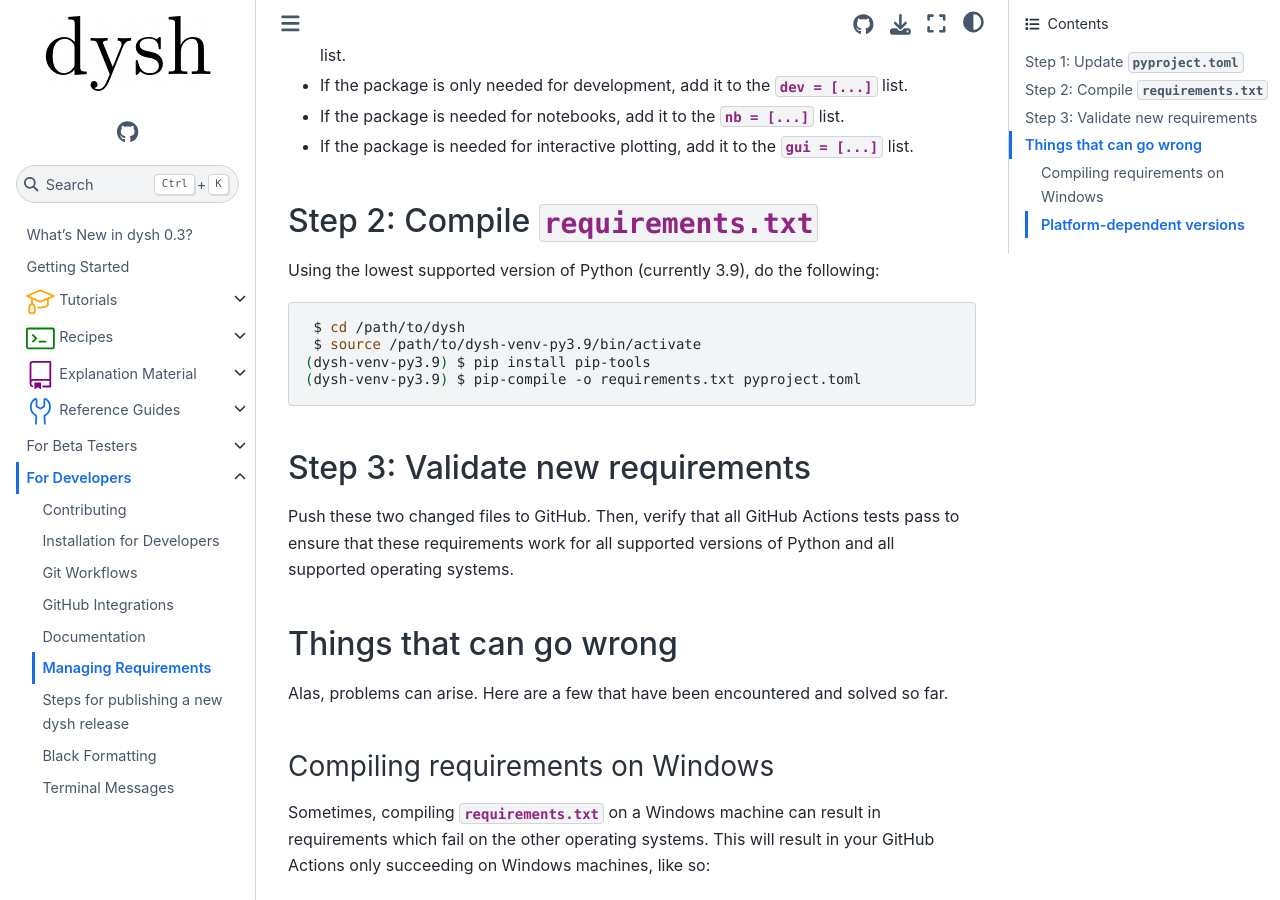
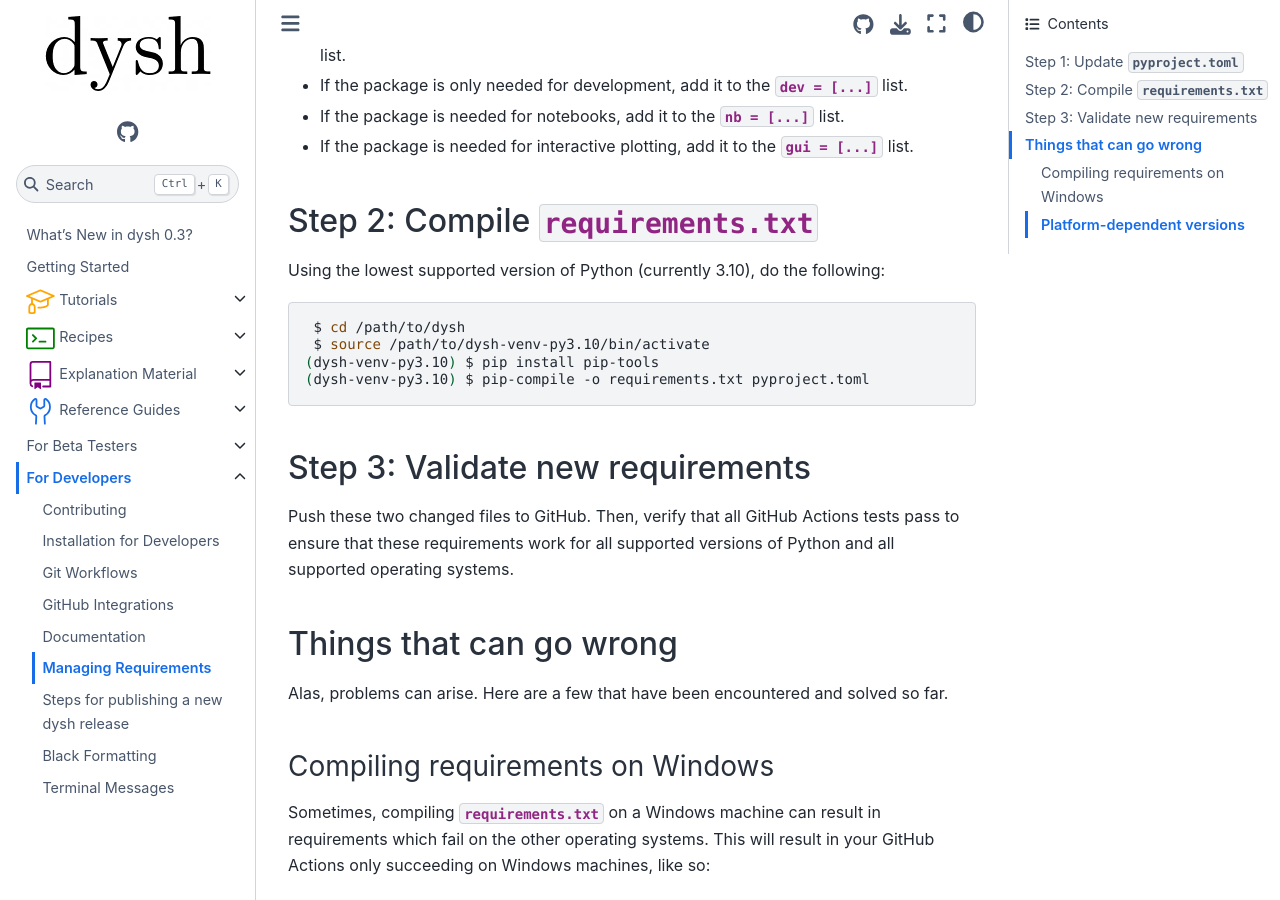
Before and after one commit to GreenBankObservatory/dysh, a Sphinx documentation site: the page built from docs/source/for_developers/manage_requirements.rst, in a window 1280 px wide and 900 px high, scrolled down 1056 px. Built offline with Sphinx 7.4.7 and the Sphinx Book theme 1.1.4, drawn with Linux system fonts in a browser that asks for light colours; pages that are not in the unit, such as notebooks, are missing from menus.

Commit message:
Drop support for Python 3.9 (#406)
specutils has dropped support for Python 3.9, so we will also

Note also that we are explicitly dropping support for Python 3.13+, because our maximum-supported Astropy version is incompatible with 3.13+

```diff
--- a/docs/source/for_beta_testers/beta_testing.rst
+++ b/docs/source/for_beta_testers/beta_testing.rst
@@ -70,7 +70,7 @@ We provide steps for working in one of `GBO data reduction hosts <https://greenb
 
 .. tab:: Outside of GBO
 
-    Create a `Python3.9+` virtual environment
+    Create a `Python3.10+` virtual environment
 
     .. code:: bash
 
--- a/docs/source/for_developers/manage_requirements.rst
+++ b/docs/source/for_developers/manage_requirements.rst
@@ -61,14 +61,14 @@ You first need to add the package to `pyproject.toml`. Locate the section of the
 Step 2: Compile `requirements.txt`
 ==================================
 
-Using the lowest supported version of Python (currently 3.9), do the following:
+Using the lowest supported version of Python (currently 3.10), do the following:
 
 .. code-block:: bash
 
     $ cd /path/to/dysh
-    $ source /path/to/dysh-venv-py3.9/bin/activate
-   (dysh-venv-py3.9) $ pip install pip-tools
-   (dysh-venv-py3.9) $ pip-compile -o requirements.txt pyproject.toml
+    $ source /path/to/dysh-venv-py3.10/bin/activate
+   (dysh-venv-py3.10) $ pip install pip-tools
+   (dysh-venv-py3.10) $ pip-compile -o requirements.txt pyproject.toml
 
 Step 3: Validate new requirements
 =================================
@@ -86,7 +86,7 @@ Compiling requirements on Windows
 Sometimes, compiling `requirements.txt` on a Windows machine can result in requirements which fail on the other operating systems. This will result in your GitHub Actions only succeeding on Windows machines, like so:
 
 .. figure:: img/requirements_fail_windows.png
-    :alt: A screenshot of a GitHub Actions summary of 12 tests. The "windows-latest" tests have green check marks, indicating success, for all 4 versions of Python (3.9 to 3.12). The "ubuntu-latest" and "macos-latest" ones all have red x's, indicating failure.
+    :alt: A screenshot of a GitHub Actions summary of 9 tests. The "windows-latest" tests have green check marks, indicating success, for all 3 versions of Python (3.10 to 3.12). The "ubuntu-latest" and "macos-latest" ones all have red x's, indicating failure.
 
 **Solution:** Compile `requirements.txt` on a non-Windows machine, like the Linux ones at GBO.
 
```
Also changed, not shown: pyproject.toml (+2 -6 lines), requirements.txt (+2 -29 lines), .pre-commit-config.yaml, .readthedocs.yaml, 2 other files.
